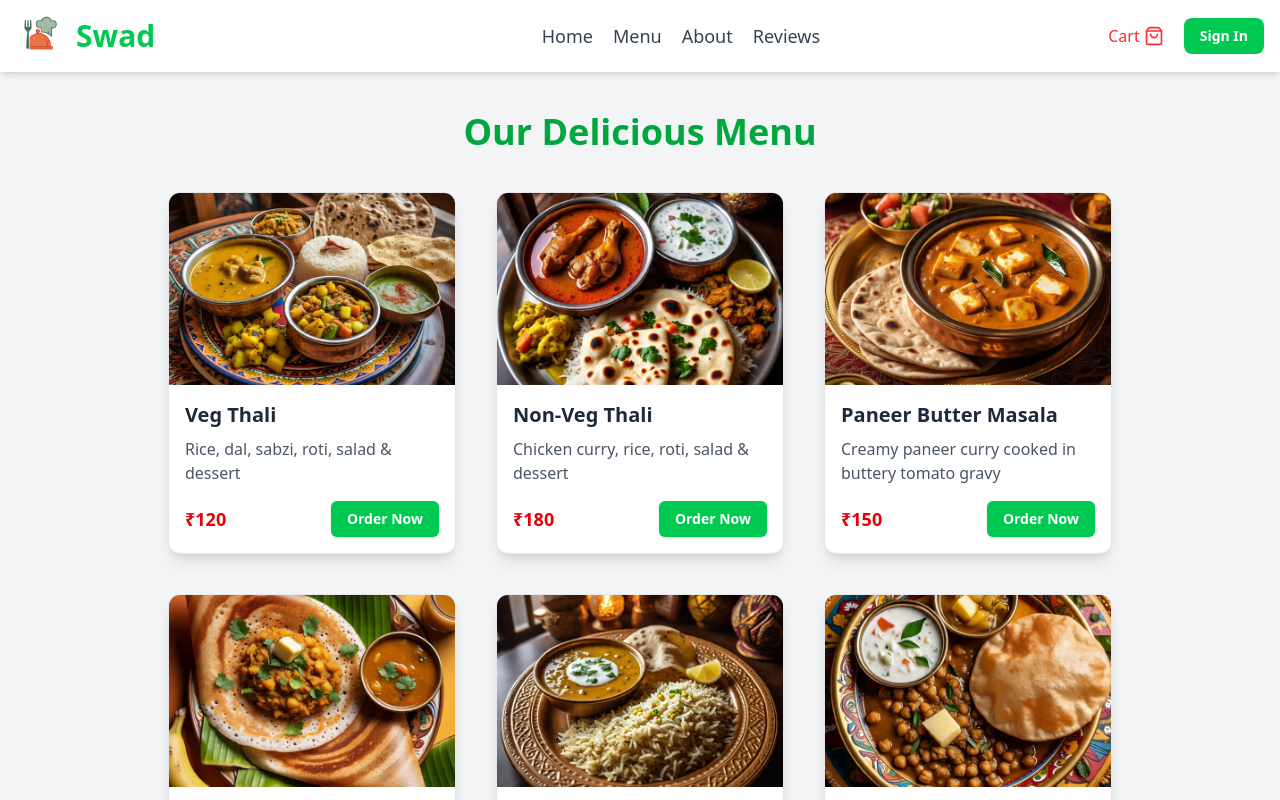
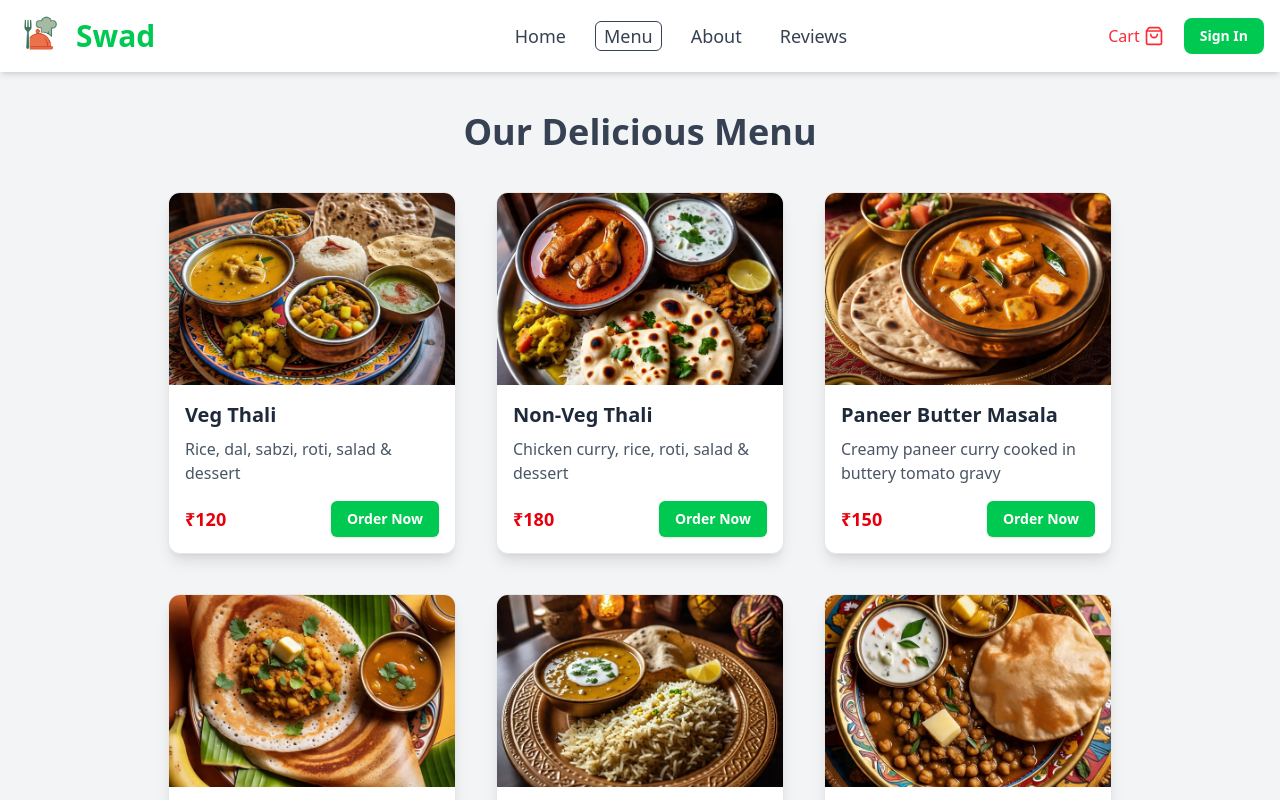
Before and after one commit to ravikanttarare95/swad-tasty-food, a React (Vite) app: page /menu in a window 1280 px wide. Shown: the top 800 px of the page. Built offline with nearby package versions, Linux system fonts and the light colour scheme.

Commit message:
Added logic for selected NavLinks

```diff
--- a/src/components/Navbar.jsx
+++ b/src/components/Navbar.jsx
@@ -4,7 +4,7 @@ import { NAV_LINKS } from "./../configs/Navbar";
 import { Link } from "react-router";
 import { ShoppingBag, Menu, X } from "lucide-react";
 
-function Navbar() {
+function Navbar({ openNav }) {
   const [isHidden, setIsHidden] = useState(true);
   return (
     <nav className="sticky top-0 bg-white z-50 shadow-md text-gray-800">
@@ -44,19 +44,26 @@ function Navbar() {
           } w-full md:w-[80%] md:flex flex-col items-center gap-3 md:flex-row text-center bg-gray-200 md:bg-transparent rounded pt-3 pb-5 mt-2 md:pt-0 md:pb-0 md:mt-0`}
         >
           <ul className=" space-y-3 md:space-y-0  md:flex md:ml-auto md:space-x-5">
-            {NAV_LINKS.map((link) => (
-              <li key={link.to}>
+            {NAV_LINKS.map((navlinks) => {
+              const { to, navlink } = navlinks;
+              return (
+                <li key={to}>
                   <Link
-                  to={link.to}
-                  className="sm:text-lg font-medium text-gray-700 hover:text-amber-600 transition"
+                    to={to}
+                    className={`${
+                      openNav === to
+                        ? "border rounded-md"
+                        : "border border-transparent"
+                    } sm:text-lg font-medium text-gray-700 hover:text-red-500 transition px-2 py-[2px]`}
                     onClick={() => {
                       setIsHidden(!isHidden);
                     }}
                   >
-                  {link.navlink}
+                    {navlink}
                   </Link>
                 </li>
-            ))}
+              );
+            })}
           </ul>
 
           {/* Cart and Sign In */}
--- a/src/components/cards/ReviewCard.jsx
+++ b/src/components/cards/ReviewCard.jsx
@@ -8,10 +8,10 @@ function ReviewCard({ name, id, image, date, rating, reviewText }) {
         <img
           src={image}
           alt={name}
-          className="w-14 h-14 rounded-full border-2 border-green-500"
+          className="w-14 h-14 rounded-full"
         />
         <div>
-          <h3 className="text-lg font-semibold text-green-700">{name}</h3>
+          <h3 className="text-lg font-semibold text-gray-700">{name}</h3>
           <p className="text-sm text-gray-500">{date}</p>
         </div>
       </div>
--- a/src/views/About.jsx
+++ b/src/views/About.jsx
@@ -1,7 +1,14 @@
 import React from "react";
+import Navbar from "./../components/Navbar";
 
 function About() {
-  return <div>About</div>;
+  return (
+    <>
+      {" "}
+      <Navbar openNav="/about" />
+      <div>About</div>
+    </>
+  );
 }
 
 export default About;
--- a/src/views/Cart.jsx
+++ b/src/views/Cart.jsx
@@ -1,7 +1,13 @@
 import React from "react";
 
 function Cart() {
-  return <div>Cart</div>;
+  return (
+    <>
+      {" "}
+      <Navbar openNav="/about" />
+      <div>About</div>
+    </>
+  );
 }
 
 export default Cart;
--- a/src/views/Home.jsx
+++ b/src/views/Home.jsx
@@ -4,7 +4,7 @@ import Navbar from "../components/Navbar";
 function Home() {
   return (
     <div>
-      <Navbar />
+      <Navbar openNav="/" />
     </div>
   );
 }
--- a/src/views/Menu.jsx
+++ b/src/views/Menu.jsx
@@ -6,9 +6,9 @@ import Navbar from "../components/Navbar";
 function Menu() {
   return (
     <>
-      <Navbar />
+      <Navbar openNav="/menu" />
       <div className="min-h-screen bg-gray-100 py-10 px-4">
-        <h1 className="text-4xl font-bold text-center text-green-600 mb-10">
+        <h1 className="text-4xl font-bold text-center text-gray-700 mb-10">
           Our Delicious Menu
         </h1>
         <div className="flex flex-wrap justify-center gap-10">
--- a/src/views/Reviews.jsx
+++ b/src/views/Reviews.jsx
@@ -1,10 +1,13 @@
 import React from "react";
+import Navbar from "./../components/Navbar.jsx";
 import { REVIEWS_DATA } from "./../configs/Reviews.js";
 import ReviewCard from "./../components/cards/ReviewCard.jsx";
 
 function Reviews() {
   return (
-    <div className="flex flex-wrap justify-center gap-5 px-5">
+    <>
+      <Navbar openNav="/review" />
+      <div className="flex flex-wrap justify-center gap-5 px-5 my-10">
         {REVIEWS_DATA.map((review) => {
           const { name, id, image, date, rating, reviewText } = review;
           return (
@@ -20,6 +23,7 @@ function Reviews() {
           );
         })}
       </div>
+    </>
   );
 }
 
```
Lines whose indentation alone changed are shown as unchanged.
